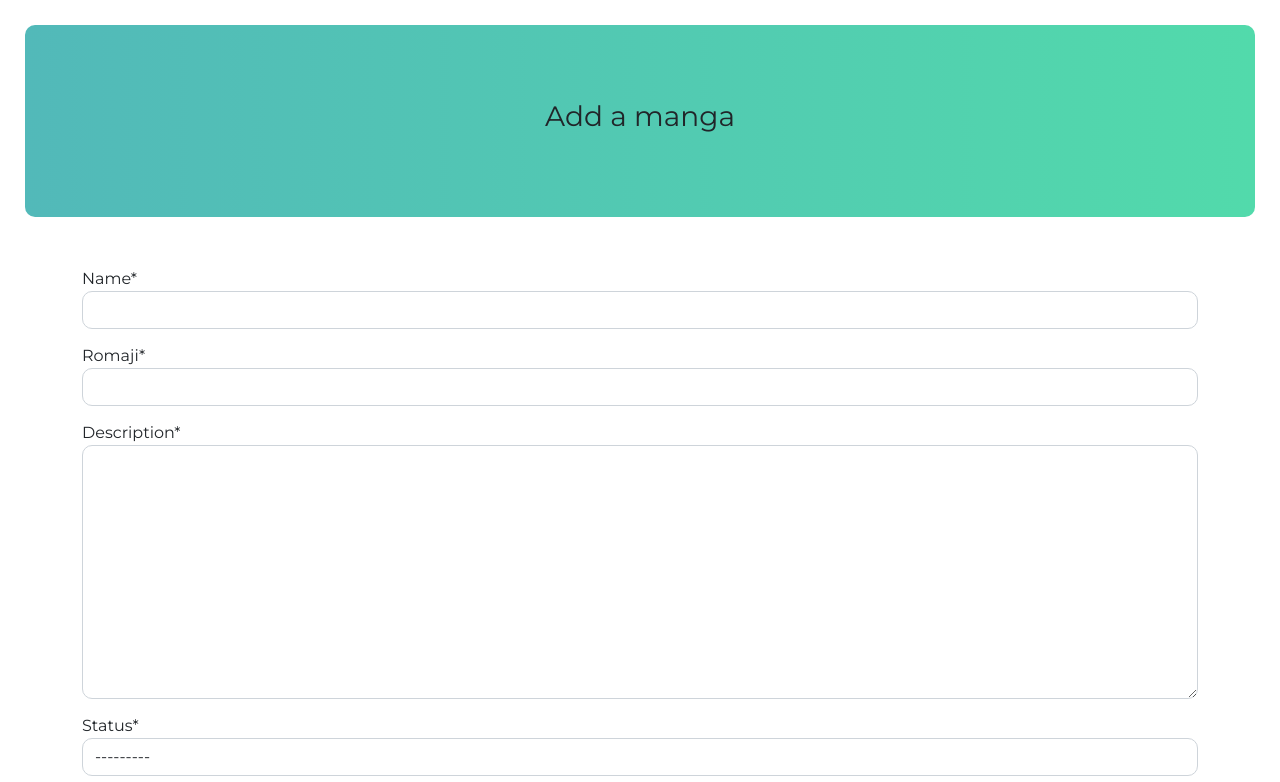
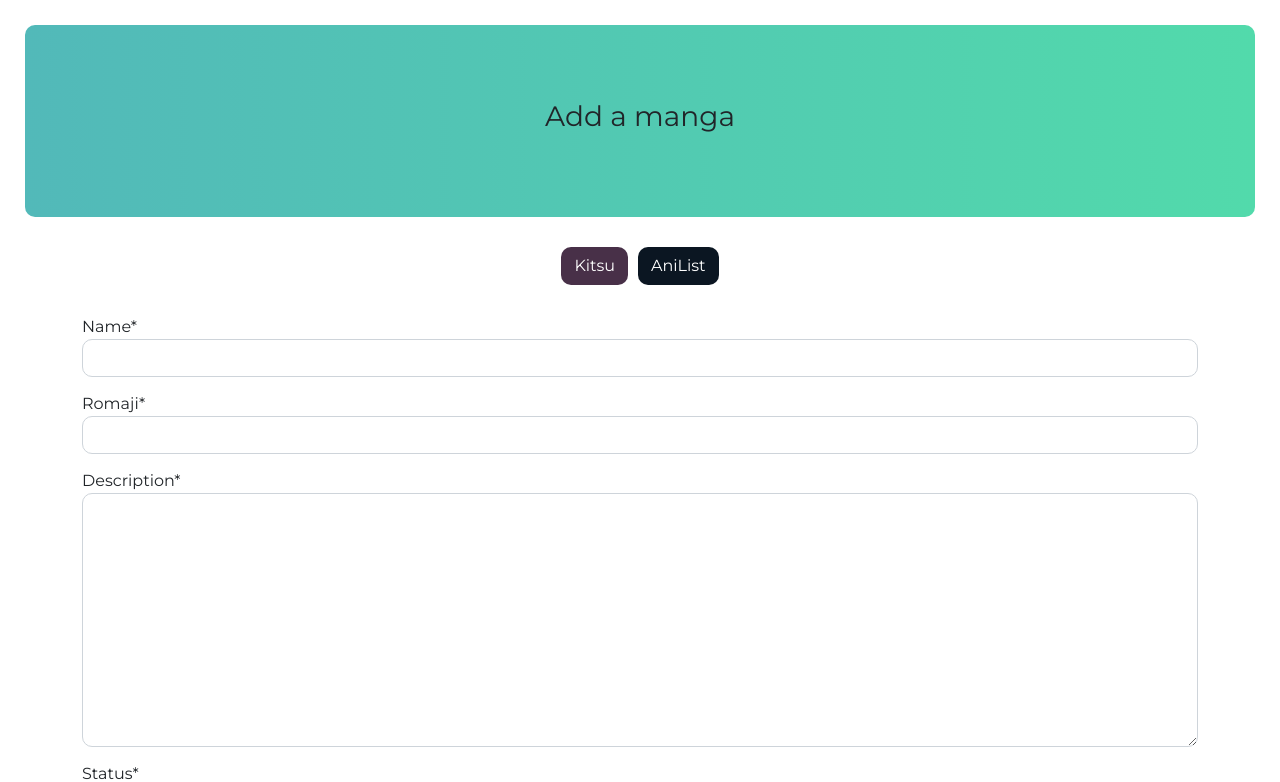
Before and after one commit to crxssed7/tankobon, a Django app: page /manga/new/ in a window 1280 px wide. Shown: the part 71-853 px from the top of the page. Run offline with Django 3.2, Linux system fonts and the light colour scheme; the visitor is signed in with stand-in values (Sample User, id 1); some libraries are stand-ins or nearby versions.

Commit message:
add anilist and kitsu imports

```diff
--- /dev/null
+++ b/static/js/imports.js
@@ -0,0 +1,146 @@
+function importKitsu(modal, toast) {
+    kitsuId = document.getElementById("kitsuId").value;
+    if (kitsuId) {
+        $.ajax({
+            url: "https://kitsu.io/api/edge/manga/" + kitsuId,
+            type: "GET",
+            success: function (response) {
+                const data = response.data
+                var name = document.getElementById("id_name")
+                var romaji = document.getElementById("id_romaji")
+                var description = document.getElementById("id_description")
+                var status = document.getElementById("id_status")
+                var startDate = document.getElementById("id_start_date")
+                var poster = document.getElementById("id_poster")
+                var banner = document.getElementById("id_banner")
+                var anilistId = document.getElementById("id_anilist_id")
+                var malId = document.getElementById("id_mal_id")
+                var mangaupdatesId = document.getElementById("id_mangaupdates_id")
+                var animeplanetSlug = document.getElementById("id_anime_planet_slug")
+                var idKitsu = document.getElementById("id_kitsu_id")
+                var magazine = document.getElementById("id_magazine")
+                var volumeCount = document.getElementById("id_volume_count")
+
+                name.value = data.attributes.canonicalTitle
+                romaji.value = data.attributes.titles.en_jp
+                description.value = data.attributes.description
+                if (data.attributes.status === "current") {
+                    status.selectedIndex = 1
+                } else if (data.attributes.status === "finished") {
+                    status.selectedIndex = 2
+                }
+                startDate.value = data.attributes.startDate
+                if (data.attributes.posterImage) {
+                    poster.value = data.attributes.posterImage.medium
+                }
+                if (data.attributes.coverImage) {
+                    banner.value = data.attributes.coverImage.original
+                }
+                idKitsu.value = data.id
+                magazine.value = data.attributes.serialization
+                volumeCount.value = data.attributes.volumeCount
+
+                modal.hide()
+            },
+            error: function (err) {
+                console.log(err);
+                modal.hide();
+                toast.show();
+            },
+        })
+    } else {
+        console.log("No kitsu id entered")
+    }
+}
+
+function importAnilist(modal) {
+    anilistId = document.getElementById("anilistId").value;
+    if (anilistId) {
+        var query = `
+        {
+            Media(id: ${anilistId}, type: MANGA) {
+              title {
+                romaji
+                english
+                native
+                userPreferred
+              },
+              description,
+              status,
+              startDate {
+                year
+                month
+                day
+              },
+              coverImage {
+                extraLarge
+                large
+                medium
+                color
+              },
+              bannerImage,
+              id,
+              idMal,
+              volumes
+            }
+          }
+        `
+
+        $.ajax({
+            url: "https://graphql.anilist.co",
+            method: "POST",
+            data: {
+                "query": query
+            },
+            success: function (response) {
+                const data = response.data
+                var name = document.getElementById("id_name")
+                var romaji = document.getElementById("id_romaji")
+                var description = document.getElementById("id_description")
+                var status = document.getElementById("id_status")
+                var startDate = document.getElementById("id_start_date")
+                var poster = document.getElementById("id_poster")
+                var banner = document.getElementById("id_banner")
+                var idAnilist = document.getElementById("id_anilist_id")
+                var malId = document.getElementById("id_mal_id")
+                var mangaupdatesId = document.getElementById("id_mangaupdates_id")
+                var animeplanetSlug = document.getElementById("id_anime_planet_slug")
+                var idKitsu = document.getElementById("id_kitsu_id")
+                var magazine = document.getElementById("id_magazine")
+                var volumeCount = document.getElementById("id_volume_count")
+
+                name.value = data.Media.title.english
+                romaji.value = data.Media.title.romaji
+                description.value = data.Media.description
+                if (data.Media.status === "RELEASING") {
+                    status.selectedIndex = 1
+                } else if (data.Media.status === "FINISHED") {
+                    status.selectedIndex = 2
+                }
+                startDate.value = data.Media.startDate.year + "-" + data.Media.startDate.month + "-" + data.Media.startDate.day
+                if (data.Media.coverImage) {
+                    poster.value = data.Media.coverImage.large
+                }
+                if (data.Media.bannerImage) {
+                    banner.value = data.Media.bannerImage
+                }
+                idAnilist.value = data.Media.id
+                malId.value = data.Media.idMal
+                if (data.Media.volumes) {
+                    volumeCount.value = data.Media.volumes
+                } else {
+                    volumeCount.value = 0
+                }
+
+                modal.hide()
+            },
+            error: function (err) {
+                console.log(err);
+                modal.hide();
+                toast.show();
+            },
+        })
+    } else {
+        console.log("No anilist id entered")
+    }
+}
--- a/web/templates/web/create.html
+++ b/web/templates/web/create.html
@@ -1,16 +1,57 @@
 {% extends 'base.html' %}
 
+{% load static %}
 {% load crispy_forms_tags %}
 
 {% block title %}{{ message }} - Tankōbon{% endblock %}
 
+{% block extrahead %}
+<script src="{% static 'js/imports.js' %}"></script>
+{% endblock %}
+
 {% block content %}
+
+<style>
+    .import-section {
+        display: flex;
+        flex-wrap: wrap;
+        justify-content: center;
+    }
+
+    .imprt {
+        margin: 5px;
+    }
+
+    .btn-kitsu {
+        background-color: rgb(72, 48, 72) !important;
+        color: white !important;
+    }
+
+    .btn-anilist {
+        background-color: rgb(11, 22, 34) !important;
+        color: white !important;
+    }
+
+    .btn-mal {
+        background-color: rgb(46, 81, 162) !important;
+        color: white !important;
+    }
+</style>
+
 <div class="head">
     <h3>{{ message }}</h3>
     {% if subnote %}
     <p>{{ subnote }}</p>
     {% endif %}
 
+</div>
+<div class="container">
+    <div class="import-section">
+        <button type="button" class="btn imprt btn-kitsu" data-bs-toggle="modal"
+            data-bs-target="#kitsuModal">Kitsu</button>
+        <button type="button" class="btn imprt btn-anilist" data-bs-toggle="modal"
+            data-bs-target="#anilistModal">AniList</button>
+    </div>
 </div>
 <div class="container section">
     <form method="POST">
@@ -19,6 +60,78 @@
         <p>Please read the <a href="{% url 'contrib' %}" class="link">Contribution Guidelines</a> before submitting</p>
         <button type="submit" class="btn btn-dark">Submit</button>
         <a href="{{ previous }}" class="btn btn-danger">Cancel</a>
+
     </form>
 </div>
+
+<!-- Kitsu -->
+<div class="modal fade" id="kitsuModal" tabindex="-1" aria-labelledby="kitsuModalLabel" aria-hidden="true">
+    <div class="modal-dialog">
+        <div class="modal-content">
+            <div class="modal-header bg-tank">
+                <h5 class="modal-title" id="kitsuModalLabel">Import from Kitsu</h5>
+                <button type="button" class="btn-close" data-bs-dismiss="modal" aria-label="Close"></button>
+            </div>
+            <div class="modal-body">
+                <p>Enter the Kitsu ID:</p>
+                <input type="number" name="kitsuId" id="kitsuId" class="numberinput form-control">
+            </div>
+            <div class="modal-footer">
+                <button type="button" class="btn btn-danger" data-bs-dismiss="modal">Close</button>
+                <button type="button" class="btn btn-dark" id="kitsuImport">Import</button>
+            </div>
+        </div>
+    </div>
+</div>
+
+<!-- Anilist -->
+<div class="modal fade" id="anilistModal" tabindex="-1" aria-labelledby="anilistModalLabel" aria-hidden="true">
+    <div class="modal-dialog">
+        <div class="modal-content">
+            <div class="modal-header bg-tank">
+                <h5 class="modal-title" id="anilistModalLabel">Import from AniList</h5>
+                <button type="button" class="btn-close" data-bs-dismiss="modal" aria-label="Close"></button>
+            </div>
+            <div class="modal-body">
+                <p>Enter the AniList ID:</p>
+                <input type="number" name="anilistId" id="anilistId" class="numberinput form-control">
+            </div>
+            <div class="modal-footer">
+                <button type="button" class="btn btn-danger" data-bs-dismiss="modal">Close</button>
+                <button type="button" class="btn btn-dark" id="anilistImport">Import</button>
+            </div>
+        </div>
+    </div>
+</div>
+
+<div class="toast-container position-fixed bottom-0 end-0 p-3">
+    <div id="liveToast" class="toast" role="alert" aria-live="assertive" aria-atomic="true">
+        <div class="toast-header bg-tank" style="color: #212529 !important;">
+            <img src="{% static 'img/logo.svg' %}" class="rounded me-2" width="50px" alt="Logo">
+            <b class="me-auto">Tankōbon</b>
+            <button type="button" class="btn-close" data-bs-dismiss="toast" aria-label="Close"></button>
+        </div>
+        <div class="toast-body">
+            There was an error retrieving this manga. The ID may not exist.
+        </div>
+    </div>
+</div>
+
+<script>
+    const kitsuImport = document.getElementById("kitsuImport");
+    const kitsuModal = new bootstrap.Modal('#kitsuModal');
+
+    const anilistImport = document.getElementById("anilistImport");
+    const anilistModal = new bootstrap.Modal('#anilistModal');
+
+    const toast = new bootstrap.Toast('#liveToast');
+
+    kitsuImport.addEventListener('click', () => {
+        importKitsu(kitsuModal, toast)
+    });
+
+    anilistImport.addEventListener('click', () => {
+        importAnilist(anilistModal, toast)
+    });
+</script>
 {% endblock %}
```
